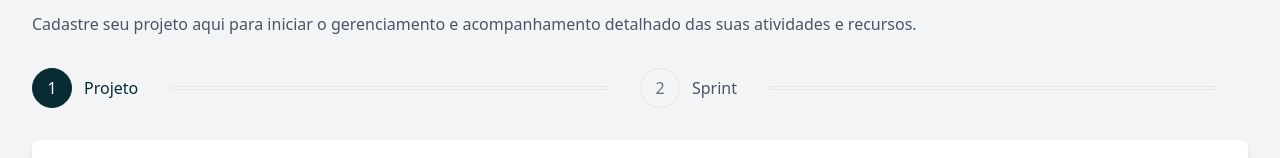
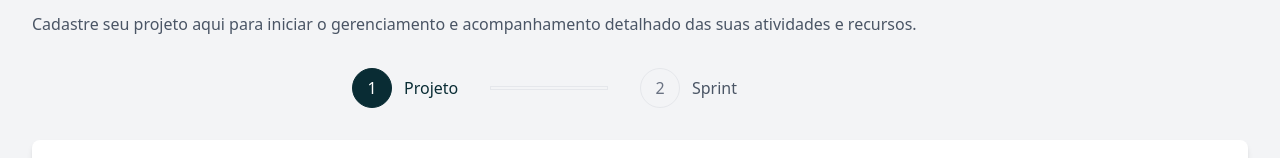
Before and after one commit to davieduardo001/curadoria-agil, a Next.js app: page /contrato/1/novo in a window 1280 px wide. Shown: the part 193-351 px from the top of the page. Built offline with nearby package versions, Linux system fonts and the light colour scheme; no server answers; sample sign-in values are in the browser's storage.

Commit message:
refactor: improve /contrato/[id]/novo screen layout, accessibility, and Stepper centering for best practices

```diff
--- a/src/app/contrato/[id]/novo/page.tsx
+++ b/src/app/contrato/[id]/novo/page.tsx
@@ -4,7 +4,7 @@ import { useEffect, useState } from 'react';
 import { useParams, useRouter } from 'next/navigation';
 import { useAuth } from '@/contexts/AuthContext';
 import { FontAwesomeIcon } from '@fortawesome/react-fontawesome';
-import { faPenToSquare } from '@fortawesome/free-solid-svg-icons';
+import { faPenToSquare, faFlagCheckered } from '@fortawesome/free-solid-svg-icons';
 import Navbar from '@/components/Navbar';
 import ProjectForm from '@/components/ProjectForm';
 import Stepper from '@/components/Stepper';
@@ -49,7 +49,7 @@ export default function NewProjectPage() {
     },
     {
       title: 'Sprint',
-      icon: <FontAwesomeIcon icon={faPenToSquare} className="w-4 h-4" />
+      icon: <FontAwesomeIcon icon={faFlagCheckered} className="w-4 h-4" />
     }
   ];
 
--- a/src/components/Stepper.tsx
+++ b/src/components/Stepper.tsx
@@ -12,15 +12,22 @@ interface StepperProps {
 
 export default function Stepper({ steps, currentStep }: StepperProps) {
   return (
-    <ol className="flex items-center w-full text-sm text-gray-500 font-medium sm:text-base">
+    <div className="flex justify-center w-full mx-auto max-w-xl">
+      <ol className="flex items-center w-full text-sm text-gray-500 font-medium sm:text-base">
+
       {steps.map((step, index) => (
         <li
           key={index}
-          className={`flex md:w-full items-center ${
+          className={`flex md:w-full items-center${
+            index !== steps.length - 1
+              ? " sm:after:content-[''] after:w-full after:h-1 after:border-b after:border-gray-200 after:border-1 after:hidden sm:after:inline-block after:mx-4 xl:after:mx-8"
+              : ''
+          } ${
             currentStep >= index + 1
               ? 'text-[var(--primary)]'
               : 'text-gray-600'
-          } sm:after:content-[''] after:w-full after:h-1 after:border-b after:border-gray-200 after:border-1 after:hidden sm:after:inline-block after:mx-4 xl:after:mx-8`}
+          }`}
+
         >
           <div className="flex items-center whitespace-nowrap after:content-['/'] sm:after:hidden after:mx-2">
             <span
@@ -42,5 +49,6 @@ export default function Stepper({ steps, currentStep }: StepperProps) {
         </li>
       ))}
     </ol>
+    </div>
   );
 }
```
